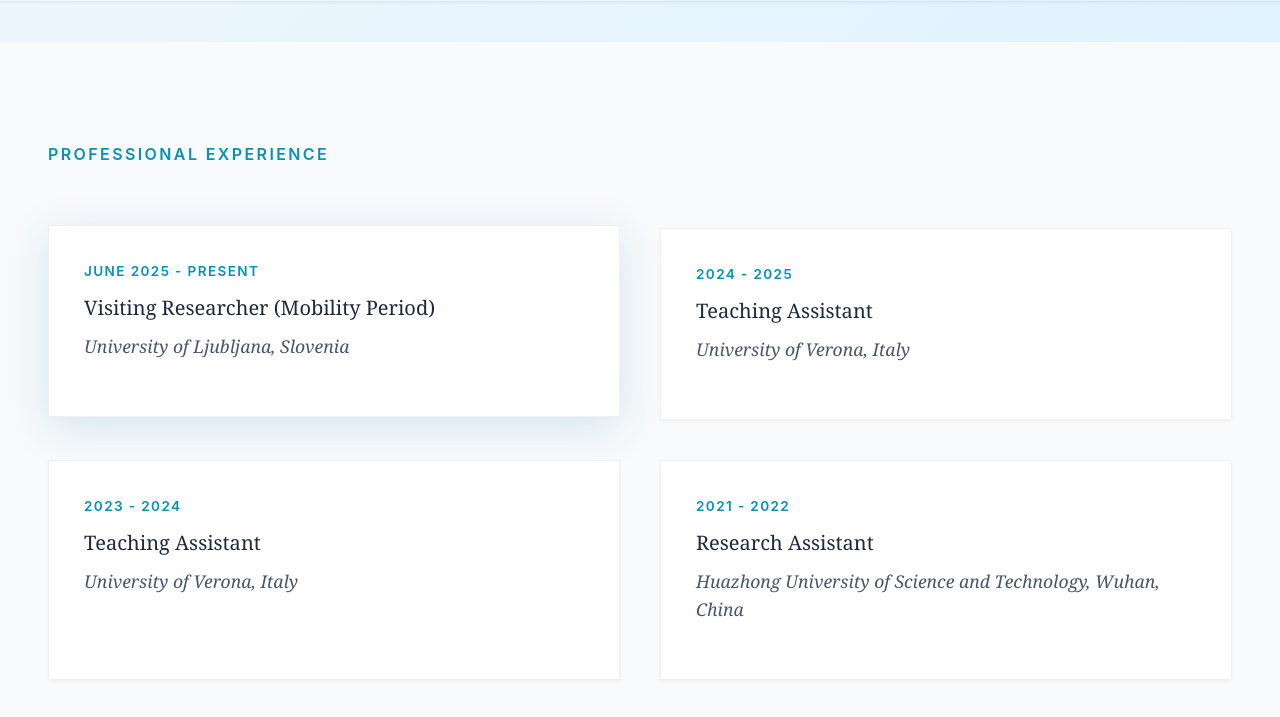
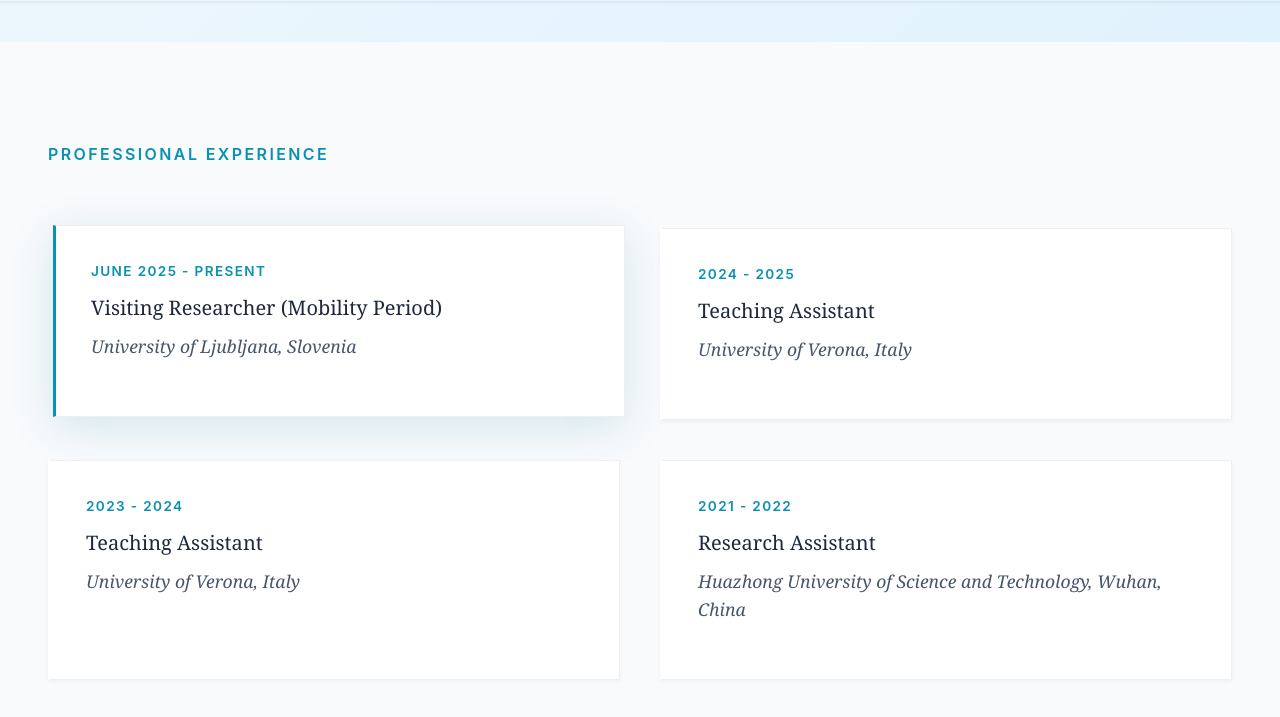
Before and after one commit to aqeeelmirza/aqeeelmirza.github.io, a plain HTML site: page index.html in a window 1280 px wide. In both pictures the pointer is over the element 334 px from the left and 1598 px from the top of the page. Shown: the part 1275-1992 px from the top of the page. Drawn offline with nearby package versions, Linux system fonts and the light colour scheme.

Commit message:
index.html
Updated the exp-card styles to include a left border and cursor pointer on hover.

```diff
--- a/index.html
+++ b/index.html
@@ -187,8 +187,8 @@
             font-weight: 600;
         }
         .experience-grid { display: grid; grid-template-columns: repeat(auto-fit, minmax(400px, 1fr)); gap: 40px; }
-        .exp-card { background: var(--bg-card); border: 1px solid var(--border-light); padding: 35px; transition: all 0.3s ease; box-shadow: var(--shadow-sm); position: relative; overflow: hidden; }
-        .exp-card:hover { transform: translateY(-3px); box-shadow: var(--shadow-md); }
+        .exp-card { background: var(--bg-card); border: 1px solid var(--border-light); padding: 35px; transition: all 0.3s ease; box-shadow: var(--shadow-sm); position: relative; overflow: hidden; border-left: 3px solid transparent; cursor: pointer;}
+        .exp-card:hover { transform: translateY(-3px) translateX(5px); box-shadow: var(--shadow-md); border-left-color: var(--accent)}
         .exp-badge { position: absolute; top: 15px; right: 15px; background: var(--accent); color: white; padding: 4px 12px; border-radius: 15px; font-size: 0.75rem; font-weight: 600; text-transform: uppercase; letter-spacing: 0.05em; font-family: -apple-system, BlinkMacSystemFont, 'Segoe UI', sans-serif; }
         .exp-period { font-size: 0.85rem; color: var(--accent); margin-bottom: 10px; text-transform: uppercase; letter-spacing: 0.1em; font-family: -apple-system, BlinkMacSystemFont, 'Segoe UI', sans-serif; font-weight: 600; }
         .exp-title { font-size: 1.25rem; font-weight: 400; color: var(--text-primary); margin-bottom: 8px; }
```
